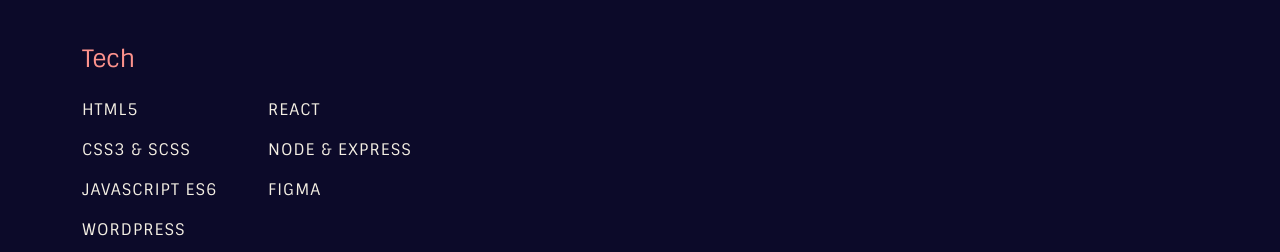
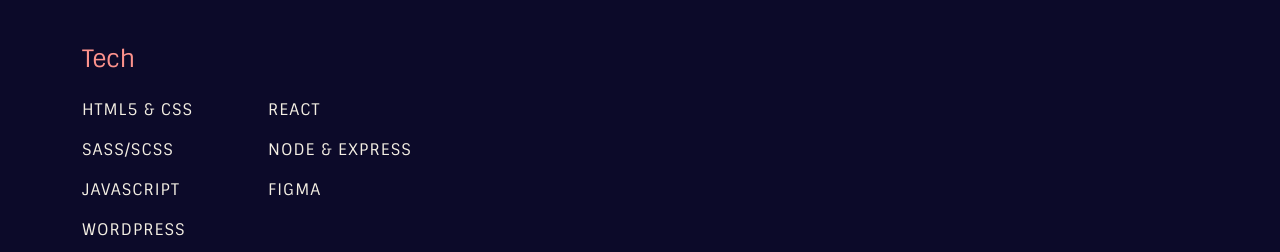
Before and after one commit to benjamincotta/Cotta-Digital-Website, a website: page index.html in a window 1280 px wide. Shown: the part 1245-1497 px from the top of the page. Drawn offline with nearby package versions, Linux system fonts and the light colour scheme.

Commit message:
Update index.html

```diff
--- a/index.html
+++ b/index.html
@@ -6,7 +6,7 @@
     <meta name="viewport" content="width=device-width, initial-scale=1">
     <meta name="description" content="Cotta Digital">
     <meta name="keywords" content="Web Developer Software Developer London">
-    <title>Cotta Digital Portfolio</title>
+    <title>Benjamin Cotta Portfolio</title>
     <link rel="shortcut icon" type="image/jpg" href="/assets/favicon.ico">
     <link rel="stylesheet" href="assets/css/style.css">
     <link rel="preconnect" href="https://fonts.googleapis.com">
@@ -83,9 +83,9 @@
                 <div class="row d-flex flex-lg-row justify-content-start">
                     <div class="col-6 col-md-3 col-lg-2">
                         <h4 class="mb-4">Tech</h4>
-                        <p class="tech-stack">HTML5</p>
-                        <p class="tech-stack">CSS3 & SCSS</p>
-                        <p class="tech-stack">JAVASCRIPT ES6</p>
+                        <p class="tech-stack">HTML5 & CSS</p>
+                        <p class="tech-stack">SASS/SCSS</p>
+                        <p class="tech-stack">JAVASCRIPT</p>
                         <p class="tech-stack">WORDPRESS</p>
                     </div>
                     <div class="col-6 col-md-3 col-lg-2">
```
